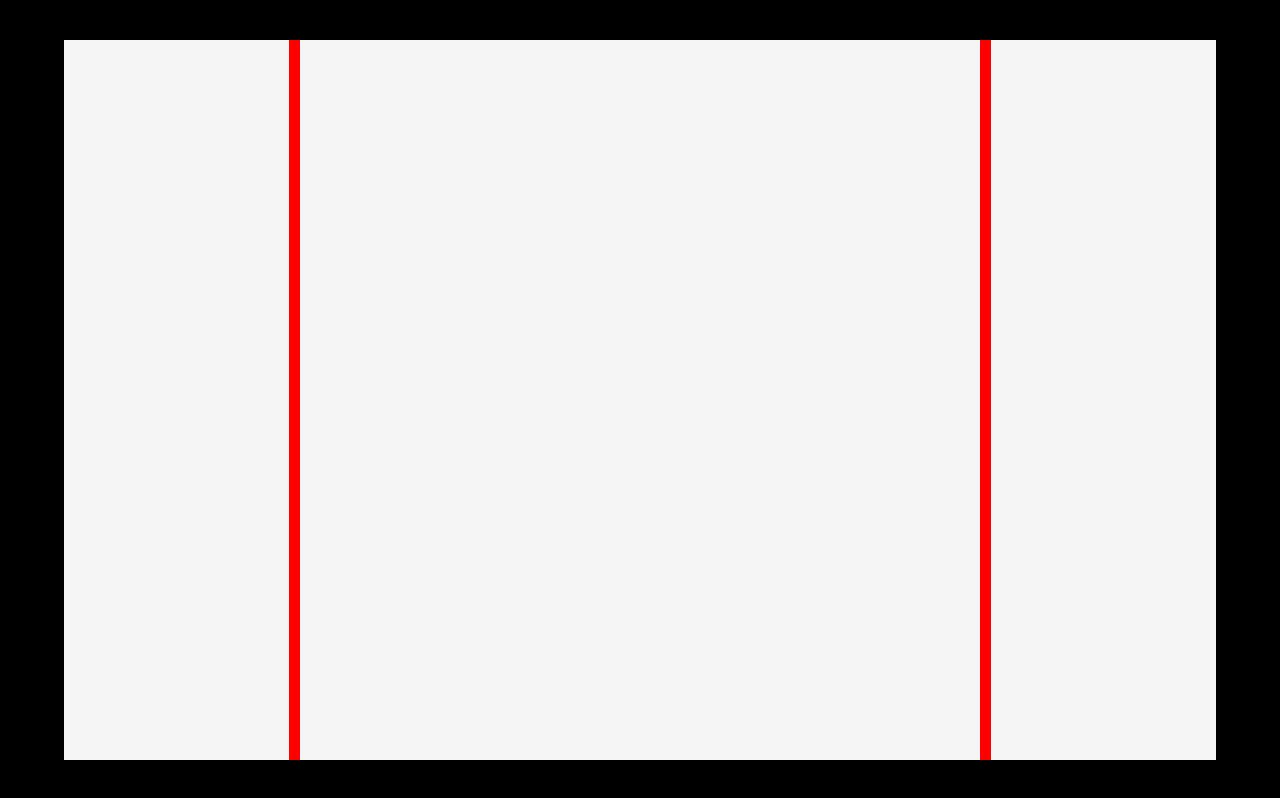
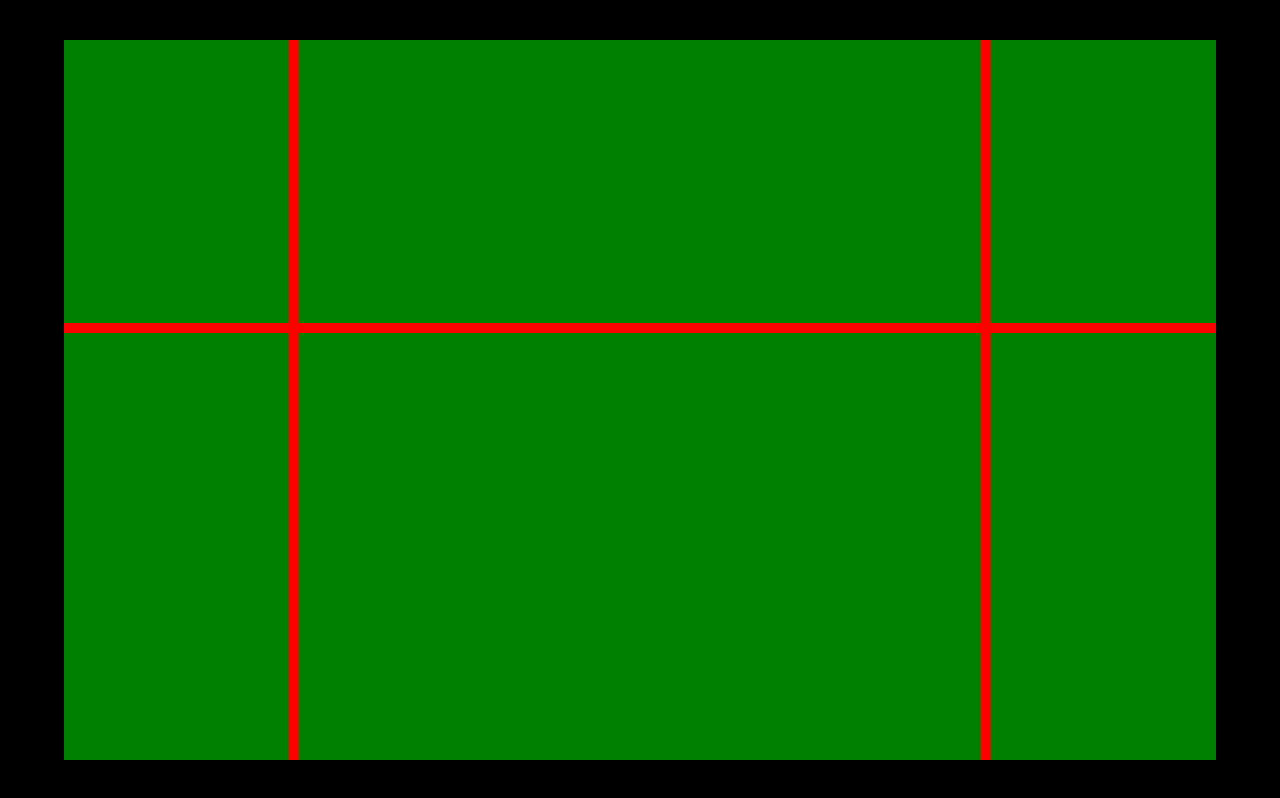
Before and after one commit to saren44/react-editable-layout, a React (Vite) app: page / in a window 1280 px wide. Shown: the top 798 px of the page. Built offline with nearby package versions, Linux system fonts and the light colour scheme.

Commit message:
basic vertical scrolling

```diff
--- a/src/components/EditableLayout/EditableLayout.tsx
+++ b/src/components/EditableLayout/EditableLayout.tsx
@@ -1,6 +1,7 @@
 import React, {useRef, useState} from "react";
 import { StyledEditableLayout } from "./styles";
 import { ResizeBar } from "../ResizeBar/ResizeBar";
+import { LayoutColumn } from "../LayoutColumn/LayoutColumn";
 
 
 
@@ -68,11 +69,17 @@ export const EditableLayout = () => {
 			onMouseLeave={handleClearResize}
 			ref={container}
 		>
-			<div className="column leftCol"/>
+			<div className="column leftCol">
+				<LayoutColumn />
+			</div>
 			<ResizeBar direction={'vertical'} dragSetter={(e) => handleStartResize(true, e)}/>
-			<div className="column centerCol" />
+			<div className="column centerCol">
+				<LayoutColumn />
+			</div>
 			<ResizeBar direction={'vertical'} dragSetter={(e) => handleStartResize(false, e)}/>
-			<div className="column rightCol" />
+			<div className="column rightCol">
+				<LayoutColumn />
+			</div>
 		</StyledEditableLayout>
 	)
 }
--- a/src/components/EditableLayout/styles.ts
+++ b/src/components/EditableLayout/styles.ts
@@ -17,15 +17,15 @@ export const StyledEditableLayout = styled.div<IStyledCustomizableLayoutProps>`
 	}
 
 	.leftCol {
-		width: ${p => p.$left.width - 0.5}%;
+		width: calc(${p => p.$left.width}% - 5px);
 	}
 
 	.centerCol {
-		width: ${p => p.$center.width - 1}%;
+		width: calc(${p => p.$center.width}% - 10px);
 	}
 
 	.rightCol {
-		width: ${p => p.$right.width - 0.5}%;
+		width: calc(${p => p.$right.width}% - 5px);
 	}
 
 
--- /dev/null
+++ b/src/components/LayoutColumn/LayoutColumn.tsx
@@ -0,0 +1,55 @@
+import { useState, useRef } from "react"
+import { ResizeBar } from "../ResizeBar/ResizeBar"
+import { StyledLayoutColumn } from "./styles"
+
+
+export const LayoutColumn = () => {
+
+	const [topHeight, setTopHeight] = useState<number>(40)
+	const [isResizing, setIsResizing] = useState<boolean>(false);
+
+	const dragStart = useRef<any>(0);
+	const container = useRef<HTMLDivElement>(null);
+
+
+
+	const handleMouseMove = (e: React.MouseEvent) => {
+		if (isResizing) {
+			const newVal =  (e.clientY - dragStart.current.top) / (dragStart.current.height) * 100;
+			setTopHeight(newVal)
+		}
+		}
+
+	const handleClearResize = () => {
+		if (isResizing) {
+			setIsResizing(false)
+		}
+	}
+
+	const handleStartResize = (e: React.MouseEvent) => {
+		if (container.current !== null) {
+			const bcr = container.current.getBoundingClientRect()
+			dragStart.current = {
+				start: e.clientX,
+				top: bcr.top,
+				height: bcr.height,
+			}
+		}
+		setIsResizing(true)
+	}
+
+	return (
+		<StyledLayoutColumn
+			$top={{height: topHeight}}
+			$bottom={{height: 100 - topHeight}}
+			onMouseMove={handleMouseMove}
+			onMouseUp={handleClearResize}
+			onMouseLeave={handleClearResize}
+			ref={container}
+		>
+			<div className="container top" />
+			<ResizeBar direction="horizontal" dragSetter={(e) => handleStartResize(e)}/>
+			<div className="container bottom" />
+		</StyledLayoutColumn>
+	)
+}
--- /dev/null
+++ b/src/components/LayoutColumn/styles.ts
@@ -0,0 +1,27 @@
+import styled from "styled-components";
+import { IStyledLayoutColumnProps } from "./types";
+
+
+
+
+
+export const StyledLayoutColumn = styled.div<IStyledLayoutColumnProps>`
+	width: 100%;
+	height: 100%;
+	display: flex;
+	flex-direction: column;
+
+
+	.container {
+		background-color: green;
+	}
+
+	.top {
+		height: calc(${p => p.$top.height}% - 5px);
+	}
+
+	.bottom {
+		height: calc(${p => p.$bottom.height}% - 5px);
+	}
+
+`
--- /dev/null
+++ b/src/components/LayoutColumn/types.ts
@@ -0,0 +1,10 @@
+
+
+export interface IStyledLayoutColumnProps {
+	$top: LayoutComponent;
+	$bottom: LayoutComponent;
+}
+
+interface LayoutComponent {
+	height: number;
+}
--- a/src/components/ResizeBar/styles.ts
+++ b/src/components/ResizeBar/styles.ts
@@ -2,8 +2,8 @@ import styled from "styled-components"
 import { IStyledResizeBarProps } from "./types"
 
 export const StyledResizeBar = styled.div<IStyledResizeBarProps>`
-	width: ${p => p.$direction === 'horizontal' ? 100 : 1}%;
-	height: ${p => p.$direction === 'horizontal' ? 1 : 100}%;
+	width: ${p => p.$direction === 'horizontal' ? '100%' : '10px'};
+	height: ${p => p.$direction === 'horizontal' ? '10px' : '100%'};
 	background-color: red;
 
 	&:hover {
```
